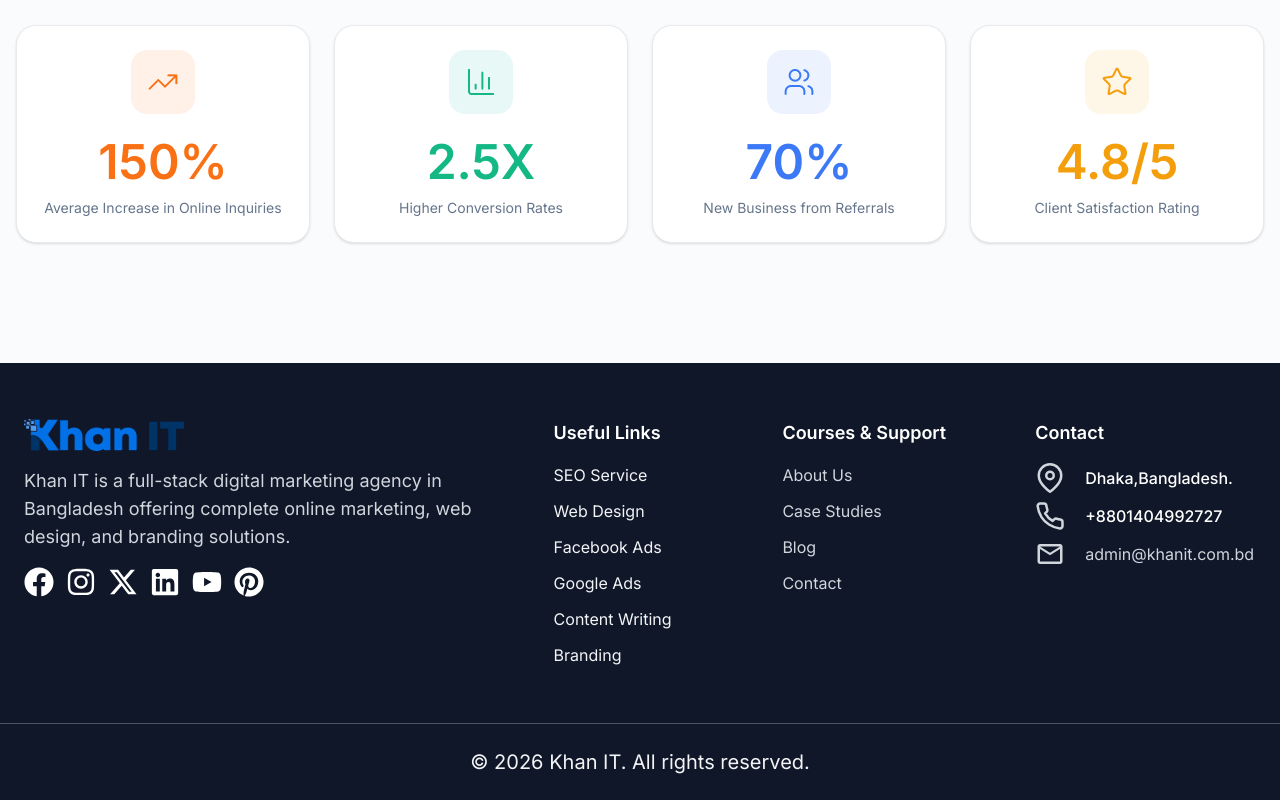
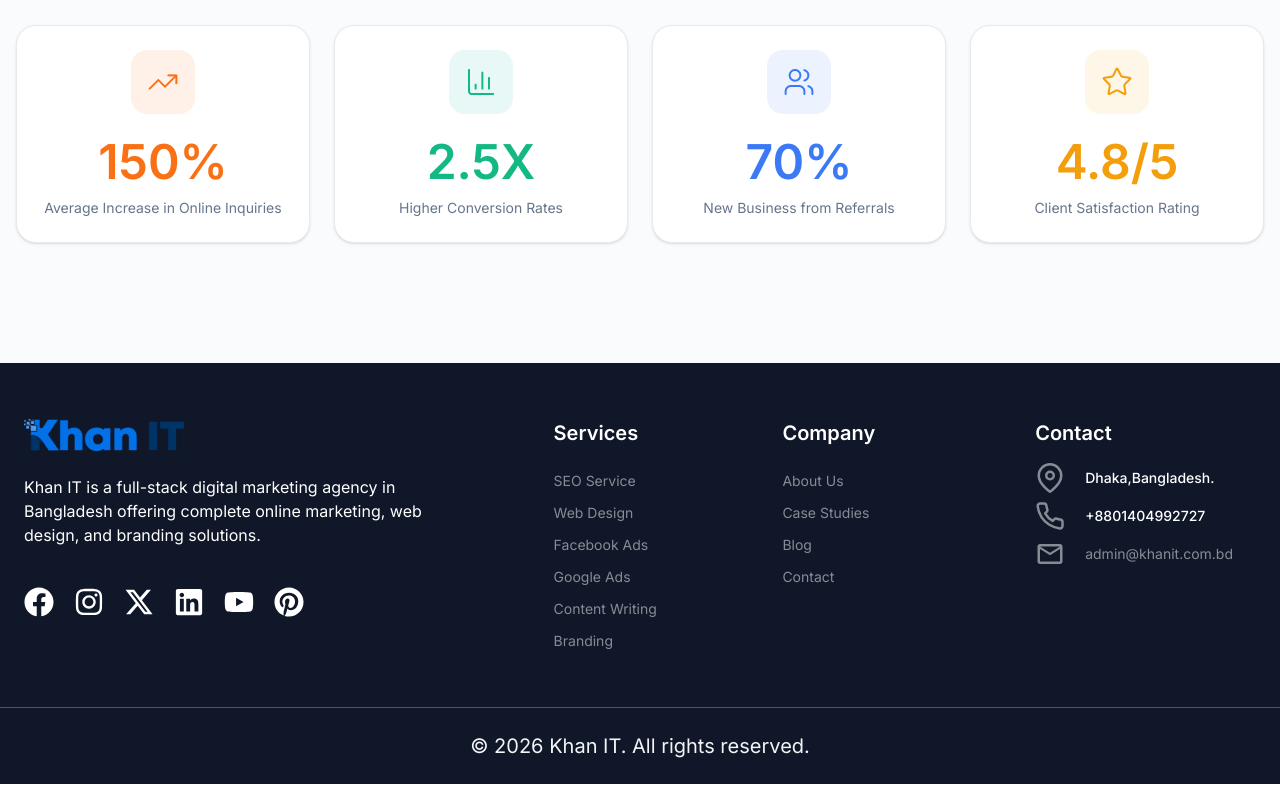
Before and after one commit to khalidhossain5000/khan-it-website-framework-part, a Next.js app: page / in a window 1280 px wide. Shown: the part 3565-4365 px from the top of the page. Built offline with nearby package versions, Linux system fonts and the light colour scheme.

Commit message:
footer updated

```diff
--- a/src/Components/Shared/Footer/Footer.jsx
+++ b/src/Components/Shared/Footer/Footer.jsx
@@ -46,16 +46,16 @@ const Footer = () => {
           {/* About / Logo */}
           <div className="space-y-4 xl:col-span-2">
 
-            <div className="w-40">
+            <div className="w-40 mx-auto lg:mx-0">
               <Link href={'/'}>
               <Image src={logo}
               alt="Footer Logo"
               width={200}
               height={60}
-              className="object-contain" />
+              className="object-contain text-center lg:text-left" />
               </Link>
             </div>
-            <p className="text-gray-300 text-lg">
+            <p className="text-white text-[16px] mt-6 mb-10 max-w-md mx-auto md:mx-0 text-center lg:text-left">
            Khan IT is a full-stack digital marketing agency
 in Bangladesh offering complete online marketing,
 web design, and branding solutions.
@@ -63,7 +63,7 @@ web design, and branding solutions.
             </p>
 
             {/* social */}
-            <ul className="flex items-center gap-3 mt-3">
+            <ul className="flex items-center gap-5 justify-center lg:justify-start mt-4">
             {
                 socialIcon.map((item,i)=><li key={i} className="text-white" >{item.icon}</li>)
             }
@@ -72,10 +72,10 @@ web design, and branding solutions.
 
           {/* Useful Links */}
           <div className="px-6 text-center lg:text-left">
-            <h3 className="text-lg font-semibold mb-4 text-white">Useful Links</h3>
+            <h3 className="text-lg md:text-xl font-semibold mb-6 text-white">Services</h3>
             <ul className="space-y-3">
               {services.map((l) => (
-                <li key={l.title} className="text-gray-100 ">
+                <li key={l.title} className="text-[#ffffff80] text-sm">
 
                     {l.title}
 
@@ -86,10 +86,10 @@ web design, and branding solutions.
 
           {/* Support */}
           <div className="text-center lg:text-left">
-            <h3 className="text-lg font-semibold mb-4 text-white">Courses & Support</h3>
+            <h3 className="text-lg md:text-xl font-semibold mb-6 text-white">Company</h3>
             <ul className="space-y-3">
               {company.map((l) => (
-                <li key={l.title} className="text-gray-300">
+                <li key={l.title} className="text-[#ffffff80] text-sm">
 
                     {l.title}
 
@@ -100,11 +100,11 @@ web design, and branding solutions.
 
           {/* Contact & Newsletter */}
           <div className="text-center lg:text-left">
-            <h3 className="text-lg font-semibold mb-4 text-white">Contact</h3>
-            <ul className="text-gray-300 space-y-2 mb-4">
-              <li className="flex items-center gap-5"><FiMapPin size={30}/> <span className="text-white font-medium">Dhaka,Bangladesh.</span></li>
-              <li className="flex items-center gap-5"><FiPhone size={30}/> <span className="text-white font-medium">+8801404992727</span></li>
-              <li className="flex items-center gap-5"><MdOutlineMail size={30}/> <a href="mailto:info@example.com" className="">admin@khanit.com.bd</a></li>
+            <h3 className="text-lg md:text-xl font-semibold mb-4 text-white">Contact</h3>
+            <ul className="text-[#ffffff80] text-sm space-y-2 mb-6">
+              <li className="flex items-center justify-center lg:justify-start gap-5"><FiMapPin size={30}/> <span className="text-white font-medium">Dhaka,Bangladesh.</span></li>
+              <li className="flex items-center justify-center lg:justify-start gap-5"><FiPhone size={30}/> <span className="text-white font-medium">+8801404992727</span></li>
+              <li className="flex items-center justify-center lg:justify-start gap-5"><MdOutlineMail size={30}/> <a href="mailto:info@example.com" className="">admin@khanit.com.bd</a></li>
 
             </ul>
 
```
